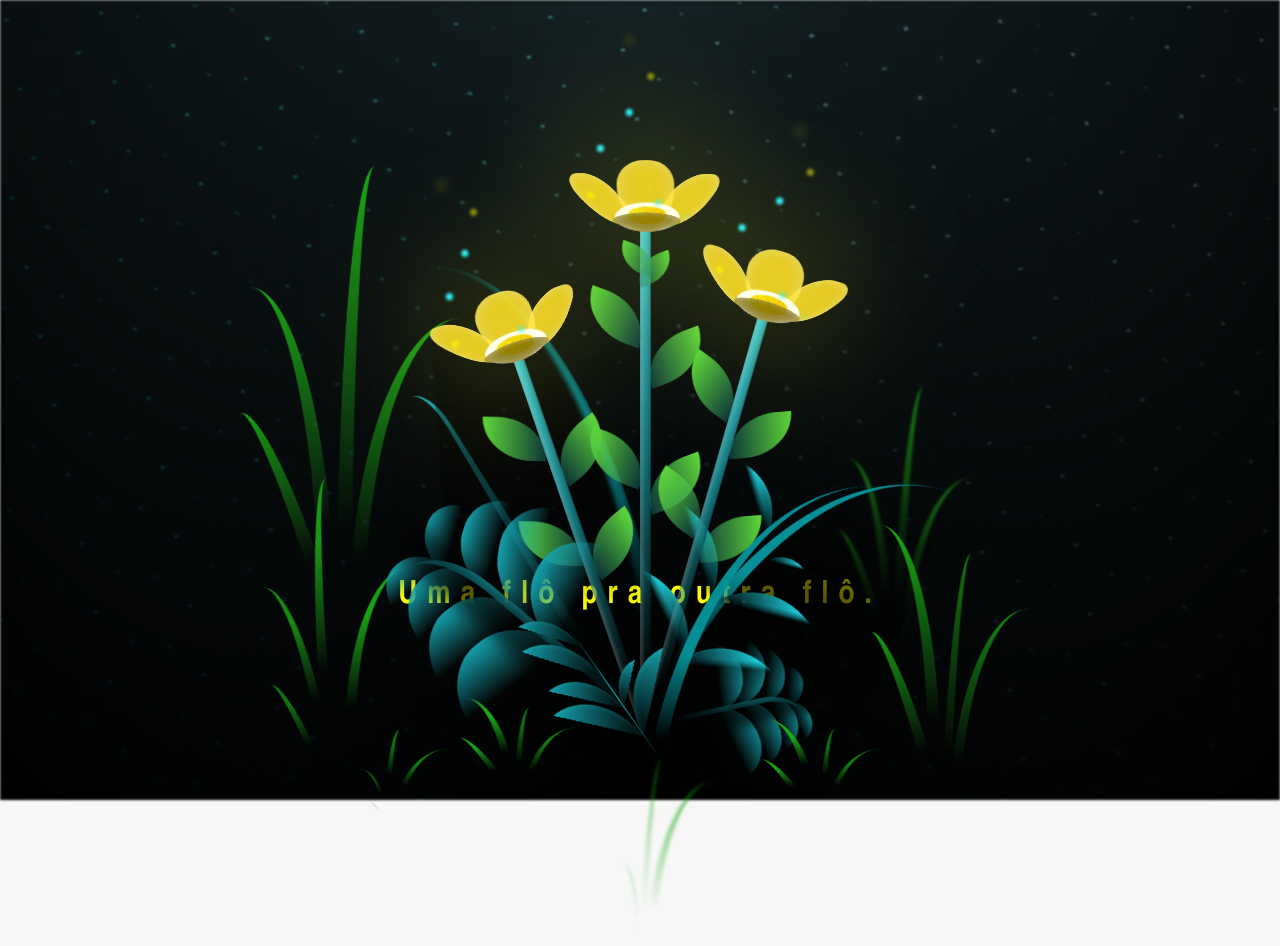
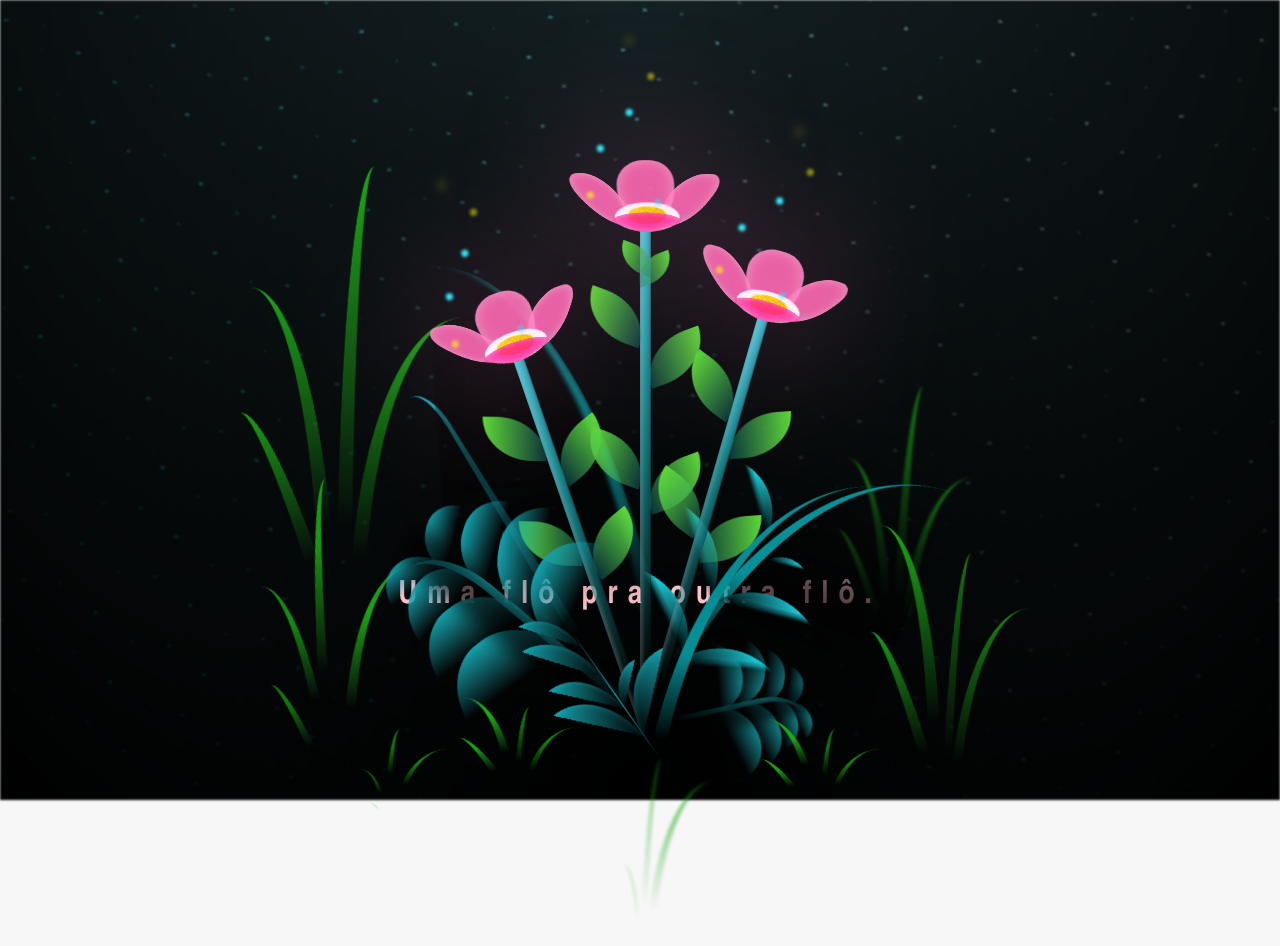
Before and after one commit to LacavaKaguy/Flores, a plain HTML site: page flower.html in a window 1280 px wide. Drawn offline with Linux system fonts and the light colour scheme.

Commit message:
Change colors in main.css for various elements
virou rosa

```diff
--- a/css/main.css
+++ b/css/main.css
@@ -42,7 +42,7 @@ body {
 .titulo {
   margin-bottom: 180px;
   font-family: "Arial Narrow", Arial, sans-serif;
-  color: yellow;
+  color: pink;
   position: absolute;
   font-weight: bold;
   letter-spacing: 10px;
@@ -238,7 +238,7 @@ body {
   transform: translate(-50%, -100%);
   width: 8vmin;
   height: 8vmin;
-  background-color: #f9fd25;
+  background-color: #ff69b4;
   /* background-color: #fd2525; */
   filter: blur(10vmin);
 }
@@ -250,7 +250,7 @@ body {
   height: 11vmin;
   border-radius: 51% 49% 47% 53%/44% 45% 55% 69%;
   background-color: #253bfd;
-  background-color: #fddd25;
+  background-color: #ff69b4;
   transform-origin: bottom center;
   opacity: 0.9;
   box-shadow: inset 0 0 2vmin rgba(255, 255, 255, 0.5);
@@ -270,7 +270,7 @@ body {
   transform-origin: bottom left;
   border-radius: 4vmin 10vmin 4vmin 4vmin;
   transform: translate(0%, 18%) rotateX(70deg) rotate(-43deg);
-  background-color: #7c6901;
+  background-color: #ff1493;
   z-index: 1;
   opacity: 0.8;
 }
```
